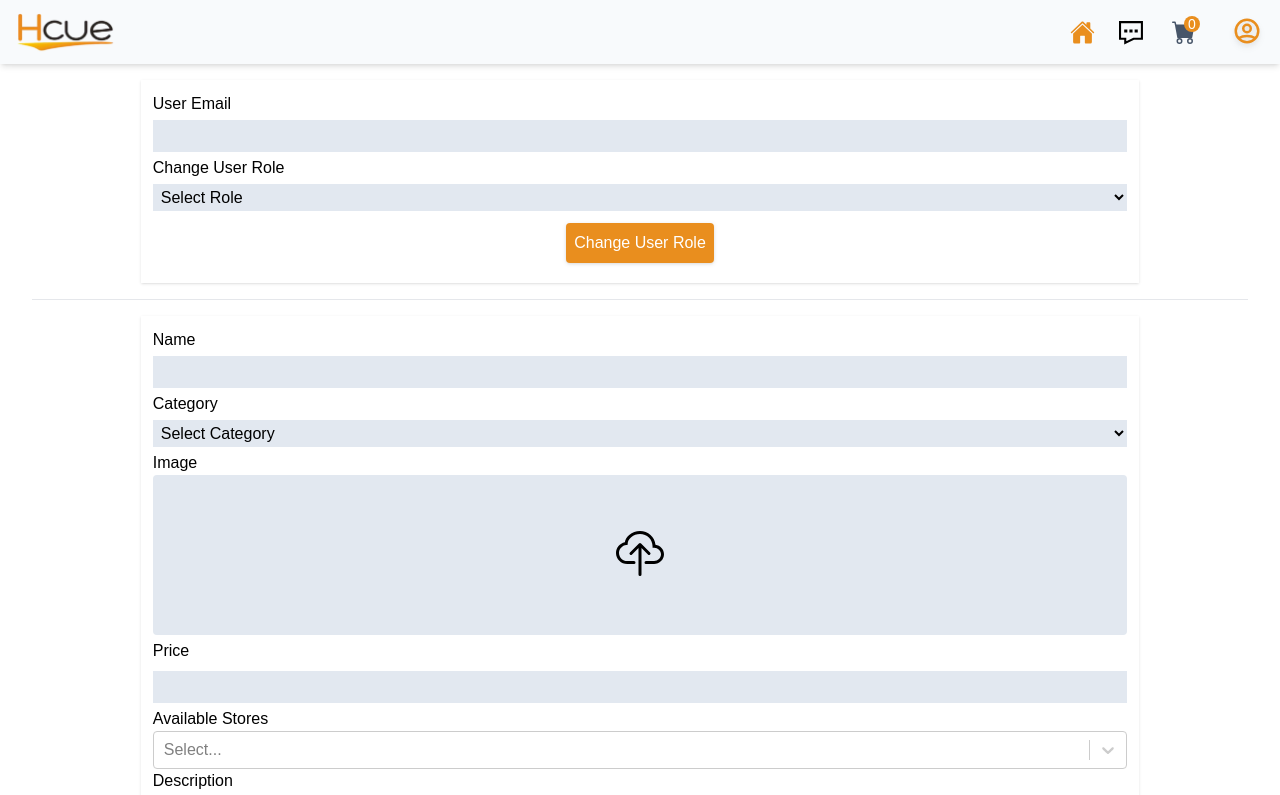
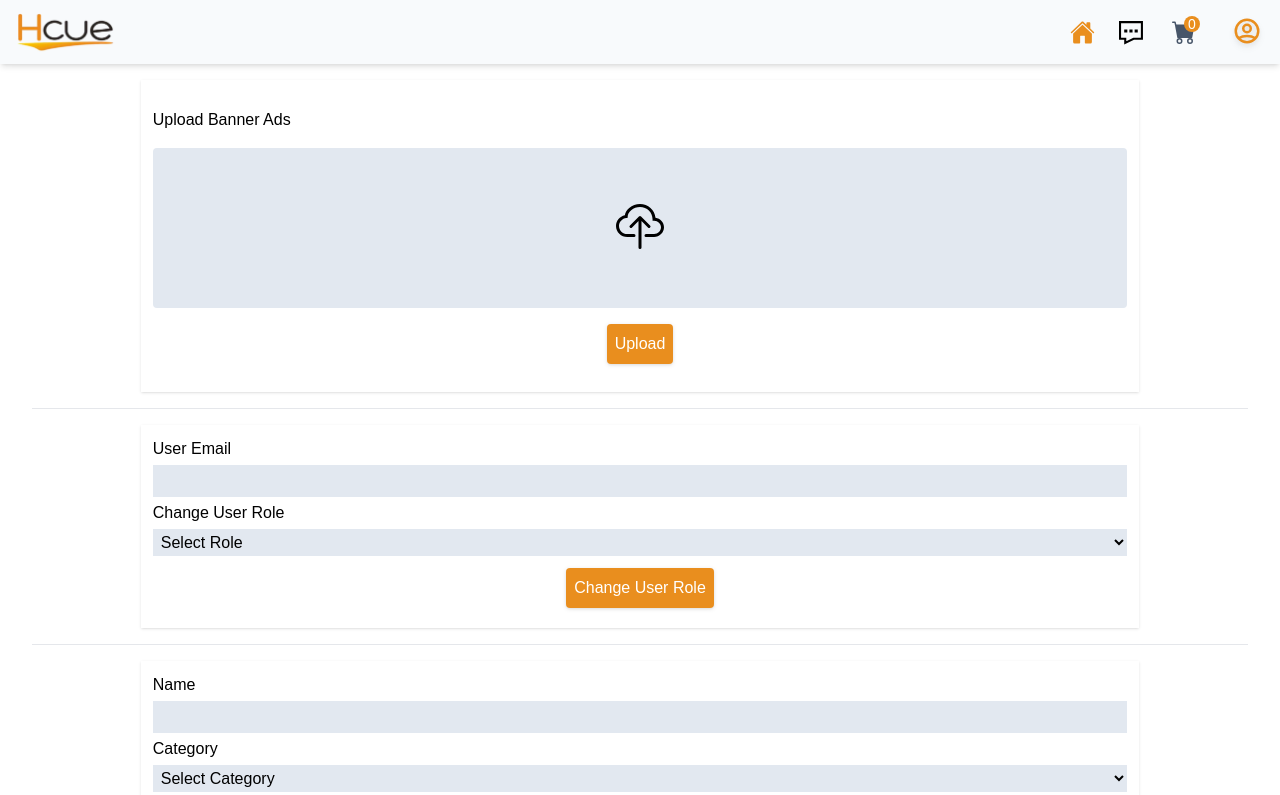
Before and after one commit to AdiriOghenetega/MERN-ECOMMERCE-APP-FRONTEND, a React (Create React App) app: page /admin in a window 1280 px wide. Shown: the top 795 px of the page. Built offline with nearby package versions, Linux system fonts and the light colour scheme; no server answers.

Commit message:
implemented ads banner component

```diff
--- a/src/App.js
+++ b/src/App.js
@@ -5,6 +5,7 @@ import { Toaster } from "react-hot-toast";
 import { useEffect } from "react";
 import { setDataProduct, setCartData } from "./redux/productSlice";
 import { loginRedux } from "./redux/userSlice";
+import { bannerRedux } from "./redux/bannerSlice";
 import { useDispatch, useSelector } from "react-redux";
 
 function App() {
@@ -68,6 +69,20 @@ function App() {
     })();
   }, []);
 
+  //get banner
+  useEffect(() => {
+    (async () => {
+        const res = await fetch(
+          `${process.env.REACT_APP_BASE_URL}/getbanners`
+        );
+        const resdata = await res.json();
+        if(resdata){
+          resdata.data && dispatch(bannerRedux(resdata.data));
+        }
+    })();
+  }, []);
+
+
   //store cart data
   useEffect(() => {
     //store cart data to local storage whenever cart changes
--- /dev/null
+++ b/src/component/banner.js
@@ -0,0 +1,94 @@
+import React, { useState } from "react";
+import { BsCloudUpload } from "react-icons/bs";
+import { GiHamburger } from "react-icons/gi";
+import { ImagetoBase64 } from "../utility/ImagetoBase64";
+import { toast } from "react-hot-toast";
+import { useDispatch, useSelector } from "react-redux";
+import { bannerRedux } from "../redux/bannerSlice";
+
+const Banner = () => {
+  const [image, setImage] = useState("");
+  const [loading, setLoading] = useState(false);
+
+  const dispatch = useDispatch();
+  const user = useSelector((state) => state.user);
+  const banner = useSelector((state) => state.banner.image);
+
+
+  const uploadImage = async (e) => {
+    const data = await ImagetoBase64(e.target.files[0]);
+
+    setImage(data);
+  };
+
+  const handleUpload = async () => {
+    try{
+      if(user?._id){
+          setLoading(true);
+        const uploadBanner = await fetch(`${process.env.REACT_APP_BASE_URL}/createbanner/${user._id}`,
+      {
+        method: "POST",
+        headers: {
+          "content-type": "application/json",
+        },
+        body: JSON.stringify({image}),
+      }
+    );
+    const res = await uploadBanner.json();
+
+    if (res) {
+      res.data && dispatch(bannerRedux(res.data));
+      setImage("")
+      setLoading(false);
+      res.message && toast(res.message);
+    }}else{
+        toast("only admins can perform this action")
+    }
+    }catch(error){
+      console.log(error)
+    }
+  };
+
+  return (
+    <div>
+      <label htmlFor="image">
+        <div className="h-40 w-full bg-slate-200  rounded flex items-center justify-center cursor-pointer">
+          {image ? (
+            <img src={image} className="h-full" />
+          ) : (
+            <span className="text-5xl">
+              <BsCloudUpload />
+            </span>
+          )}
+
+          <input
+            type={"file"}
+            accept="image/*"
+            id="image"
+            onChange={uploadImage}
+            className="hidden"
+          />
+        </div>
+      </label>
+      {loading ? (
+        <div className="flex flex-col justify-center items-center mt-4">
+          <GiHamburger
+            size="25"
+            className="animate-spin text-[rgb(233,142,30)]"
+          />
+        </div>
+      ) : (
+        <div className="flex flex-col justify-center items-center my-4">
+        <button
+          className="bg-[rgb(233,142,30)] hover:bg-orange-600 text-white font-medium p-2 w-fit rounded drop-shadow m-auto"
+          onClick={handleUpload}
+        >
+          Upload
+        </button>
+        </div>
+      )}
+    </div>
+  );
+};
+
+export default Banner;
--- a/src/page/Cart.js
+++ b/src/page/Cart.js
@@ -19,7 +19,7 @@ const Cart = () => {
   const productCartItem = useSelector((state) => state.product.cartItem);
 
   const user = useSelector((state) => state.user);
-  console.log(user);
+
   const navigate = useNavigate();
   const dispatch = useDispatch();
   const location = localStorage.getItem("location");
--- a/src/page/admin.js
+++ b/src/page/admin.js
@@ -8,6 +8,7 @@ import { useNavigate } from "react-router-dom";
 import { useDispatch, useSelector } from "react-redux";
 import { setOrderData, setDataProduct } from "../redux/productSlice";
 import { GrPrevious, GrNext } from "react-icons/gr";
+import Banner from "../component/banner";
 
 const Admin = () => {
   const [data, setData] = useState({
@@ -66,7 +67,7 @@ const Admin = () => {
         `${process.env.REACT_APP_BASE_URL}/getorders`
       );
       const res = await fetchOrders.json();
-      console.log(res);
+
       if (res) {
         res.data && dispatch(setOrderData(res.data));
         res.message && toast(res.message);
@@ -312,6 +313,11 @@ const Admin = () => {
   return (
     <div className="p-4 bg-white">
       <div className="m-auto w-full max-w-[80%] shadow flex flex-col p-3 bg-white/70">
+        <h3 className="my-4">Upload Banner Ads</h3>
+        <Banner />
+      </div>
+      <hr className="m-4" />
+      <div className="m-auto w-full max-w-[80%] shadow flex flex-col p-3 bg-white/70">
         <label htmlFor="user_email">User Email</label>
         <input
           type={"text"}
@@ -334,7 +340,7 @@ const Admin = () => {
           <option value={"user"}>user</option>
         </select>
         {roleLoading ? (
-          <div className="flex flex-col justify-center items-center mt-2">
+          <div className="flex flex-col justify-center items-center mt-4">
             <GiHamburger
               size="25"
               className="animate-spin text-[rgb(233,142,30)]"
--- a/src/page/menu.js
+++ b/src/page/menu.js
@@ -1,11 +1,13 @@
-import React, { useRef } from "react";
+import React, { useRef,useState,useEffect } from "react";
 import { useSelector } from "react-redux";
 import CardFeature from "../component/CardFeature";
 import { GrPrevious, GrNext } from "react-icons/gr";
 import AllProduct from "../component/AllProduct";
 
 const Menu = () => {
+  const [count,setCount] = useState(0)
   const productData = useSelector((state) => state.product.productList);
+  const banner = useSelector((state) => state.banner.image);
 
   const snacksAndPastries = productData.filter(
     (el) =>
@@ -47,8 +49,73 @@ const Menu = () => {
     slideContinentalRef.current.scrollLeft -= 200;
   };
 
+  // useEffect(() => {
+  //   const displayInterval = setInterval(() => {
+  //       setCount((prev) => prev + 1);
+  //   }, 5000);
+
+  //   return () => clearInterval(displayInterval);
+  // }, [])
+
+  // if (count >= banner?.length-1) {
+  //   setCount(0);
+  // }
+
+  // console.log(count)
+
   return (
     <div className="p-2 md:p-4 bg-slate-100">
+      <div className="w-[100%] md:flex my-4 md:my-0">
+        <div className="w-full md:w-[60%] bg-[rgb(255,255,255,.8)] hover:shadow-lg drop-shadow-lg py-5 px-4 rounded-lg">
+        <div className="mt-8 max-h-fit">
+        <div className="flex w-full items-center">
+          <h2 className="font-bold text-2xl text-[rgb(233,142,30)] mb-4 bg-[rgb(255,255,255,.8)] p-2 rounded">
+            Local Dishes
+          </h2>
+          <div className="ml-auto flex">
+            <button
+              onClick={prevLocal}
+              className="bg-slate-300 hover:bg-slate-400 text-lg  p-1 rounded"
+            >
+              <GrPrevious />
+            </button>
+            <button
+              onClick={nextLocal}
+              className="bg-slate-300 hover:bg-slate-400 text-lg p-1 rounded ml-2"
+            >
+              <GrNext />
+            </button>
+          </div>
+        </div>
+        <div
+          className="flex gap-5 overflow-scroll scrollbar-none scroll-smooth transition-all"
+          ref={slidelocalRef}
+        >
+          {localDishes[0]
+            ? localDishes.map((el) => {
+                return (
+                  <CardFeature
+                    key={el._id + "local"}
+                    id={el._id}
+                    name={el.name}
+                    category={el.category}
+                    price={el.price}
+                    image={el.image}
+                  />
+                );
+              })
+            : loading.map((el, index) => (
+                <CardFeature loading="Loading..." key={index} />
+              ))}
+        </div>
+      </div>
+        </div>
+        <div className="w-full md:w-[40%] my-4 md:my-0 bg-[rgb(255,255,255,.8)] hover:shadow-lg drop-shadow-lg py-5 px-4 rounded-lg md:ml-4">
+        <div className="h-[400px] overflow-hidden w-full">
+              <img src={banner[count]?.image} className="h-full w-full" />
+            </div>
+        </div>
+      </div>
       <div className="">
         <div className="flex w-full items-center">
           <h2 className="font-bold text-2xl text-[rgb(233,142,30)] mb-4 bg-[rgb(255,255,255,.8)] p-2 rounded">
@@ -78,48 +145,6 @@ const Menu = () => {
                 return (
                   <CardFeature
                     key={el._id + "snacks"}
-                    id={el._id}
-                    name={el.name}
-                    category={el.category}
-                    price={el.price}
-                    image={el.image}
-                  />
-                );
-              })
-            : loading.map((el, index) => (
-                <CardFeature loading="Loading..." key={index} />
-              ))}
-        </div>
-      </div>
-      <div className="mt-8">
-        <div className="flex w-full items-center">
-          <h2 className="font-bold text-2xl text-[rgb(233,142,30)] mb-4 bg-[rgb(255,255,255,.8)] p-2 rounded">
-            Local Dishes
-          </h2>
-          <div className="ml-auto flex">
-            <button
-              onClick={prevLocal}
-              className="bg-slate-300 hover:bg-slate-400 text-lg  p-1 rounded"
-            >
-              <GrPrevious />
-            </button>
-            <button
-              onClick={nextLocal}
-              className="bg-slate-300 hover:bg-slate-400 text-lg p-1 rounded ml-2"
-            >
-              <GrNext />
-            </button>
-          </div>
-        </div>
-        <div
-          className="flex gap-5 overflow-scroll scrollbar-none scroll-smooth transition-all"
-          ref={slidelocalRef}
-        >
-          {localDishes[0]
-            ? localDishes.map((el) => {
-                return (
-                  <CardFeature
-                    key={el._id + "local"}
                     id={el._id}
                     name={el.name}
                     category={el.category}
--- /dev/null
+++ b/src/redux/bannerSlice.js
@@ -0,0 +1,19 @@
+import { createSlice } from "@reduxjs/toolkit";
+
+const initialState = {
+  image: [],
+};
+
+export const bannerSlice = createSlice({
+  name: "banner",
+  initialState,
+  reducers: {
+    bannerRedux: (state, action) => {
+      state.image = action.payload
+    }
+  },
+});
+
+export const { bannerRedux } = bannerSlice.actions;
+
+export default bannerSlice.reducer;
--- a/src/redux/store.js
+++ b/src/redux/store.js
@@ -1,6 +1,7 @@
 import { configureStore } from "@reduxjs/toolkit";
 import userSliceReducer from "./userSlice";
 import productSliceReducer from "./productSlice";
+import bannerSliceReducer from "./bannerSlice"
 
 
 
@@ -8,6 +9,7 @@ import productSliceReducer from "./productSlice";
 export const store = configureStore({
   reducer: {
     user : userSliceReducer,
-    product :  productSliceReducer
+    product :  productSliceReducer ,
+    banner : bannerSliceReducer
   }
 })
```
